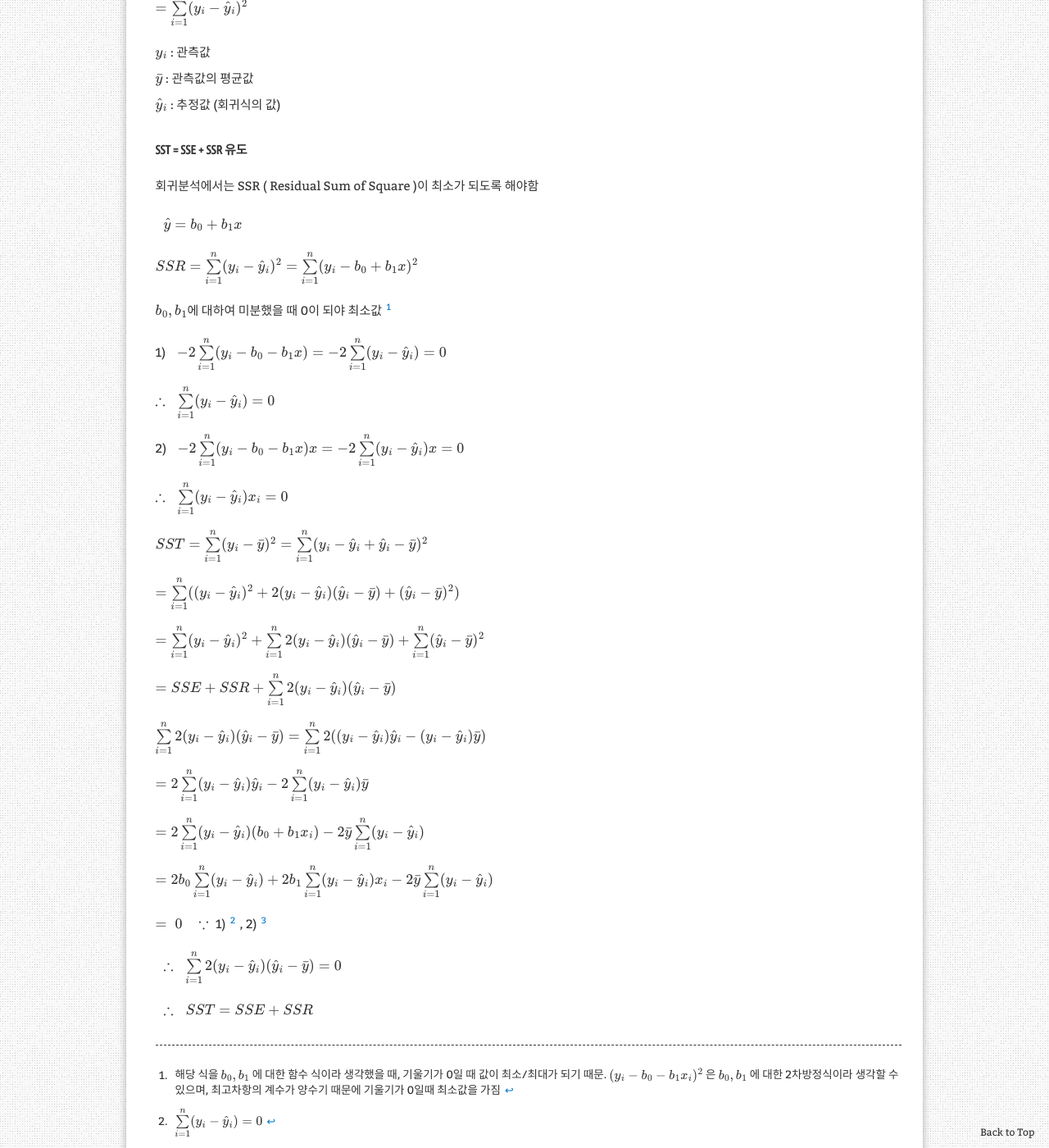
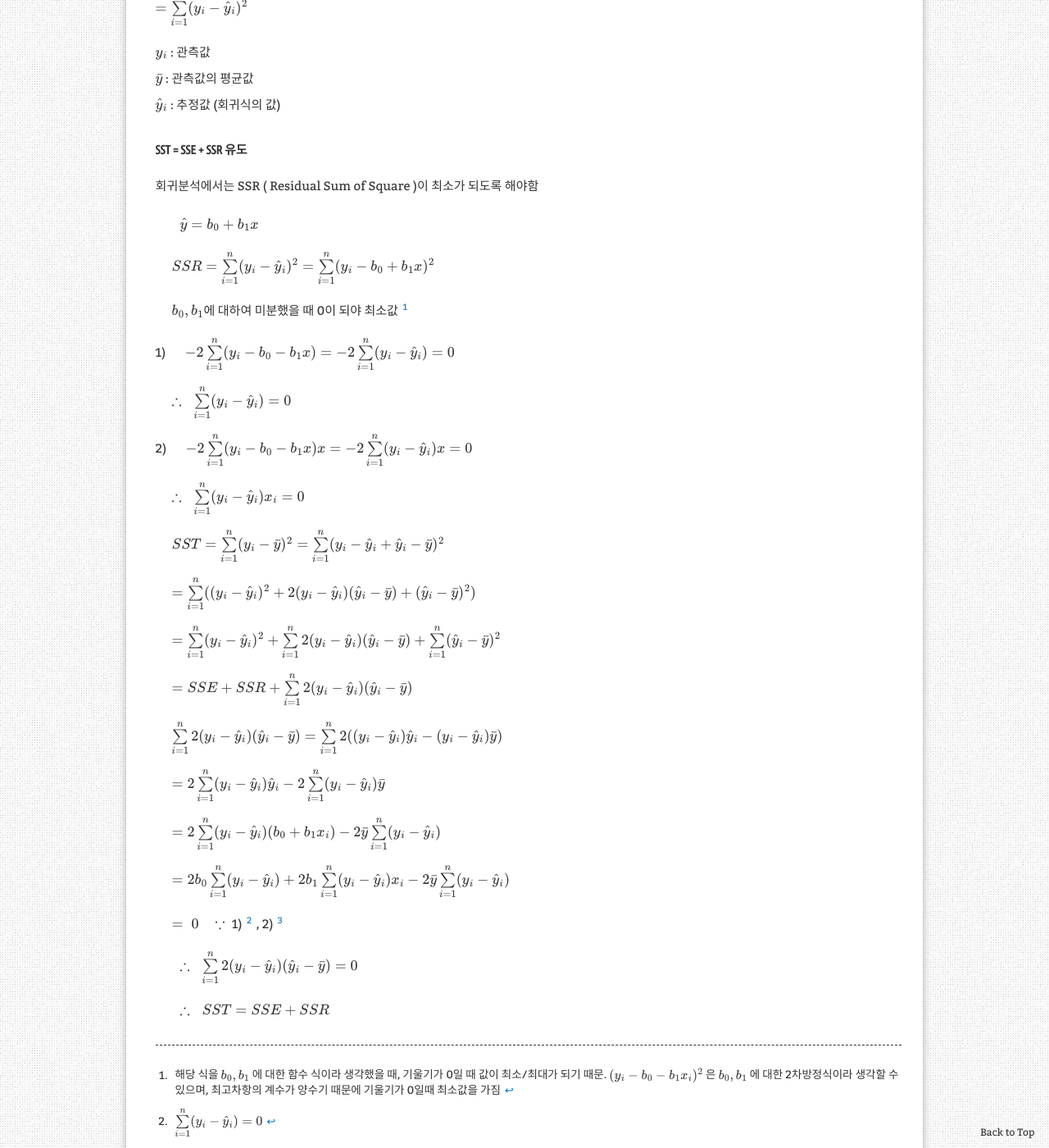
Before and after one commit to aristohyun/aristohyun.github.io, a Jekyll site: the page built from _posts/2021-06-25-Linear-Regression.md, in a window 1280 px wide and 1400 px high, scrolled down 2287 px. Shown: the whole window at 82% size. Built offline with Jekyll 4.4.1, drawn with Linux system fonts in a browser that asks for light colours; formulas are drawn with MathJax 3; comment, search, counter and statistics services are not loaded.

Commit message:
Update 2021-06-25-Linear-Regression.md

```diff
--- a/_posts/2021-06-25-Linear-Regression.md
+++ b/_posts/2021-06-25-Linear-Regression.md
@@ -71,41 +71,41 @@ $\hat{y}_ i$ : 추정값 (회귀식의 값)
 
 회귀분석에서는 SSR ( Residual Sum of Square )이 최소가 되도록 해야함
 
-$ \;\; \hat{y} = b_0 + b_1 x $
+$ \;\;\;\;\;\; \hat{y} = b_0 + b_1 x $
 
-$ SSR = \sum\limits_ {i=1}^{n}(y_ i - \hat{y}_ i)^2 = \sum\limits_ {i=1}^{n}(y_ i - b_0 + b_1 x)^2$
+$ \;\;\;\; SSR = \sum\limits_ {i=1}^{n}(y_ i - \hat{y}_ i)^2 = \sum\limits_ {i=1}^{n}(y_ i - b_0 + b_1 x)^2$
 
-$ b_ 0, b_ 1 $에 대하여 미분했을 때 0이 되야 최소값 [^1]
+$ \;\;\;\; b_ 0, b_ 1 $에 대하여 미분했을 때 0이 되야 최소값 [^1]
 
-1) $ \;\; -2 \sum\limits_ {i=1}^{n} (y_ i - b_0 - b_1 x)  = -2 \sum\limits_ {i=1}^{n} (y_ i - \hat{y}_ i) = 0 $
+ 1) $\;\;\;\; -2 \sum\limits_ {i=1}^{n} (y_ i - b_0 - b_1 x)  = -2 \sum\limits_ {i=1}^{n} (y_ i - \hat{y}_ i) = 0 $
 
-$  \therefore \;\; \sum\limits_ {i=1}^{n} (y_ i - \hat{y}_ i) = 0  $
+$\;\;\;\;   \therefore \;\; \sum\limits_ {i=1}^{n} (y_ i - \hat{y}_ i) = 0  $
 
-2) $ \;\; -2 \sum\limits_ {i=1}^{n} (y_ i - b_0 - b_1 x) x  = -2 \sum\limits_ {i=1}^{n} (y_ i - \hat{y}_ i) x = 0 $
+ 2) $\;\;\;\; -2 \sum\limits_ {i=1}^{n} (y_ i - b_0 - b_1 x) x  = -2 \sum\limits_ {i=1}^{n} (y_ i - \hat{y}_ i) x = 0 $
 
-$  \therefore \;\; \sum\limits_ {i=1}^{n} (y_ i - \hat{y}_ i) x_ i = 0  $
+$\;\;\;\;  \therefore \;\; \sum\limits_ {i=1}^{n} (y_ i - \hat{y}_ i) x_ i = 0  $
 
-$ SST = \sum\limits_{i=1}^{n}(y_ i - \bar{y})^{2} = \sum\limits_{i=1}^{n}(y_ i - \hat{y}_ {i} + \hat{y}_ i - \bar{y})^2$
+$\;\;\;\; SST = \sum\limits_{i=1}^{n}(y_ i - \bar{y})^{2} = \sum\limits_{i=1}^{n}(y_ i - \hat{y}_ {i} + \hat{y}_ i - \bar{y})^2$
 
-$ = \sum\limits_{i=1}^{n}((y_ i - \hat{y}_ {i})^2 + 2(y_ i - \hat{y}_ {i})(\hat{y}_ {i} - \bar{y}) +(\hat{y}_ {i} - \bar{y})^2)$
+$\;\;\;\; = \sum\limits_{i=1}^{n}((y_ i - \hat{y}_ {i})^2 + 2(y_ i - \hat{y}_ {i})(\hat{y}_ {i} - \bar{y}) +(\hat{y}_ {i} - \bar{y})^2)$
 
-$ = \sum\limits_{i=1}^{n}(y_ i - \hat{y}_ {i})^2  +  \sum\limits_ {i=1}^{n}2(y_ i - \hat{y}_ i)(\hat{y}_ {i} - \bar{y})  +  \sum\limits_ {i=1}^{n}(\hat{y}_ {i} - \bar{y})^2$
+$\;\;\;\; = \sum\limits_{i=1}^{n}(y_ i - \hat{y}_ {i})^2  +  \sum\limits_ {i=1}^{n}2(y_ i - \hat{y}_ i)(\hat{y}_ {i} - \bar{y})  +  \sum\limits_ {i=1}^{n}(\hat{y}_ {i} - \bar{y})^2$
 
-$ = SSE + SSR + \sum\limits_ {i=1}^{n}2(y_ i - \hat{y}_ i)(\hat{y}_ i - \bar{y})$
+$\;\;\;\; = SSE + SSR + \sum\limits_ {i=1}^{n}2(y_ i - \hat{y}_ i)(\hat{y}_ i - \bar{y})$
 
-$ \sum\limits_ {i=1}^{n}2(y_ i - \hat{y}_ i)(\hat{y}_ i - \bar{y}) = \sum\limits_{i=1}^{n}2((y_ i - \hat{y}_ i) \hat{y}_ i - (y_ i - \hat{y}_ i) \bar{y}) $
+$\;\;\;\; \sum\limits_ {i=1}^{n}2(y_ i - \hat{y}_ i)(\hat{y}_ i - \bar{y}) = \sum\limits_{i=1}^{n}2((y_ i - \hat{y}_ i) \hat{y}_ i - (y_ i - \hat{y}_ i) \bar{y}) $
 
-$ = 2 \sum\limits_ {i=1}^{n} (y_ i - \hat{y}_ i)\hat{y}_ i - 2 \sum\limits_{i=1}^{n} (y_ i - \hat{y}_ i) \bar{y} $
+$\;\;\;\; = 2 \sum\limits_ {i=1}^{n} (y_ i - \hat{y}_ i)\hat{y}_ i - 2 \sum\limits_{i=1}^{n} (y_ i - \hat{y}_ i) \bar{y} $
 
-$ = 2 \sum\limits_ {i=1}^{n} (y_ i - \hat{y}_ i)(b_0 + b_1 x_ i) - 2\bar{y} \sum\limits_{i=1}^{n} (y_ i - \hat{y}_ i) $
+$\;\;\;\; = 2 \sum\limits_ {i=1}^{n} (y_ i - \hat{y}_ i)(b_0 + b_1 x_ i) - 2\bar{y} \sum\limits_{i=1}^{n} (y_ i - \hat{y}_ i) $
 
-$ = 2 b_0 \sum\limits_ {i=1}^{n} (y_ i - \hat{y}_ i) + 2 b_1 \sum\limits_ {i=1}^{n} (y_ i - \hat{y}_ i) x_ i - 2\bar{y} \sum\limits_{i=1}^{n} (y_ i - \hat{y}_ i) $
+$\;\;\;\; = 2 b_0 \sum\limits_ {i=1}^{n} (y_ i - \hat{y}_ i) + 2 b_1 \sum\limits_ {i=1}^{n} (y_ i - \hat{y}_ i) x_ i - 2\bar{y} \sum\limits_{i=1}^{n} (y_ i - \hat{y}_ i) $
 
-$ = \; 0 \;\;\; \because \; $ 1) [^2] , 2) [^3]
+$\;\;\;\; = \; 0 \;\;\; \because \; $ 1) [^2] , 2) [^3]
 
-$ \;\; \therefore \;\; \sum\limits_ {i=1}^{n}2(y_ i - \hat{y}_ i)(\hat{y}_ i - \bar{y}) = 0 $
+$\;\;\;\; \;\; \therefore \;\; \sum\limits_ {i=1}^{n}2(y_ i - \hat{y}_ i)(\hat{y}_ i - \bar{y}) = 0 $
 
-$ \;\; \therefore \;\; SST = SSE + SSR $
+$\;\;\;\;\;\; \therefore \;\; SST = SSE + SSR $
 
 
 [^1]: 해당 식을 $ b_ 0, b_ 1 $ 에 대한 함수 식이라 생각했을 때, 기울기가 0일 때 값이 최소/최대가 되기 때문. $ ( y_ i - b_ 0 - b_ 1 x_ i )^2 $ 은 $ b_ 0, b_ 1 $ 에 대한 2차방정식이라 생각할 수 있으며, 최고차항의 계수가 양수기 때문에 기울기가 0일때 최소값을 가짐
```
